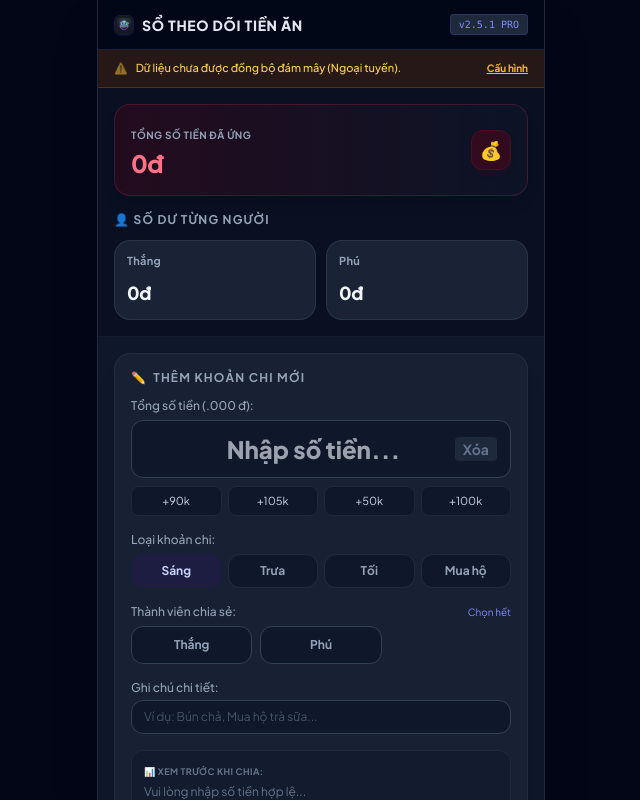
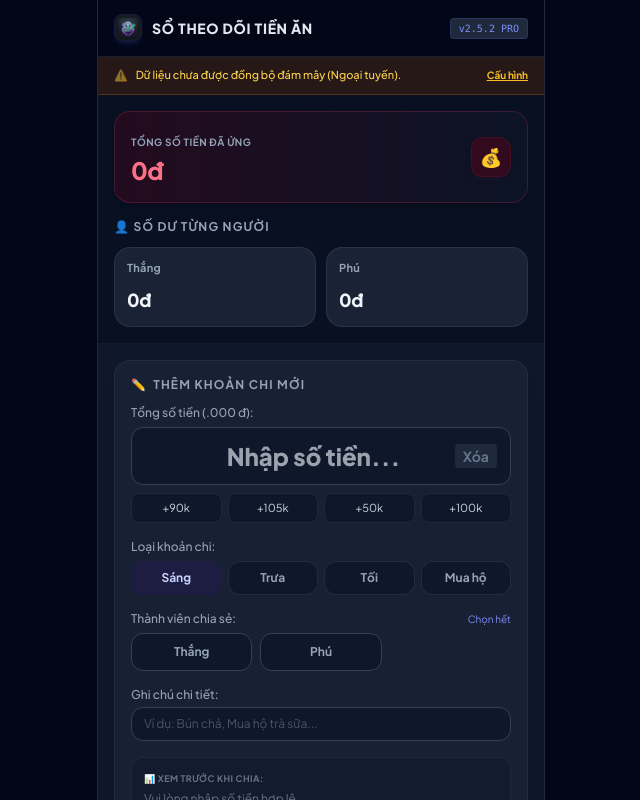
Before and after one commit to tuaniuminh/tienan, a plain HTML site: page index.html in a window 1280 px wide. Shown: the whole page, without its empty margins (319-959 px from the left). Drawn offline with nearby package versions, Linux system fonts and the light colour scheme.

Commit message:
style: enlarge header logo to h-7 w-7 and add extra spacing, bump version to v2.5.2

```diff
--- a/index.html
+++ b/index.html
@@ -143,11 +143,11 @@
 
     <!-- TOP HEADER -->
     <header class="bg-slate-950/90 backdrop-blur-md border-b border-slate-800/80 sticky top-0 z-40 px-4 py-3.5 flex items-center justify-between">
-      <div class="flex items-center space-x-2">
-        <img src="icon-192.png" alt="Logo" class="h-5 w-5 rounded-md object-contain border border-indigo-500/20 shadow-sm shadow-indigo-500/10">
+      <div class="flex items-center space-x-2.5">
+        <img src="icon-192.png" alt="Logo" class="h-7 w-7 rounded-lg object-contain border border-indigo-500/20 shadow-md shadow-indigo-500/10">
         <h1 class="text-sm font-black tracking-wider text-slate-200">SỔ THEO DÕI TIỀN ĂN</h1>
       </div>
-      <button id="headerVersionTag" onclick="checkUpdatesManually()" class="text-[10px] bg-slate-800 text-indigo-400 font-mono px-2 py-0.5 rounded border border-indigo-500/20 active:scale-95 transition-all hover:bg-slate-750 focus:outline-none">v2.5.1 PRO</button>
+      <button id="headerVersionTag" onclick="checkUpdatesManually()" class="text-[10px] bg-slate-800 text-indigo-400 font-mono px-2 py-0.5 rounded border border-indigo-500/20 active:scale-95 transition-all hover:bg-slate-750 focus:outline-none">v2.5.2 PRO</button>
     </header>
 
     <!-- Banner cảnh báo không đồng bộ đám mây -->
@@ -1699,7 +1699,7 @@
         if (btn) btn.innerText = "Đang check...";
         if (headerBtn) headerBtn.innerText = "Checking...";
 
-        const currentVersion = "v2.5.1";
+        const currentVersion = "v2.5.2";
 
         // Tải file index.html trực tiếp từ server để bypass cache bằng timestamp
         fetch('./index.html?t=' + Date.now())
--- a/sw.js
+++ b/sw.js
@@ -1,4 +1,4 @@
-const CACHE_NAME = 'tien-an-v2.5.1';
+const CACHE_NAME = 'tien-an-v2.5.2';
 const ASSETS = [
   './',
   './index.html',
```
